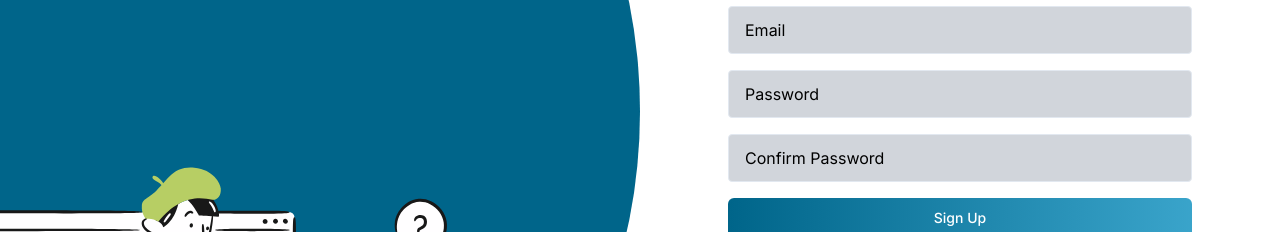
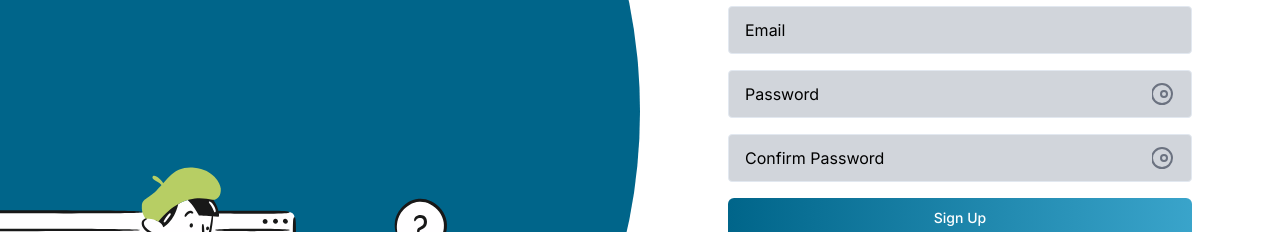
Before and after one commit to Software-Developer-Academy/mentor-match, a Next.js app: page /signup in a window 1280 px wide. Shown: the part 444-676 px from the top of the page. Built offline with nearby package versions, Linux system fonts and the light colour scheme; no server answers; a web font is replaced by a local one.

Commit message:
fix:fix:Allow a user to view the password they're typing when on a non-critical authentication form. #56

```diff
--- a/src/app/signup/page.tsx
+++ b/src/app/signup/page.tsx
@@ -8,12 +8,14 @@ import { useForm } from "react-hook-form";
 import { signupUser } from "@/lib/User/actions";
 import { signUpSchema } from "@/lib/User/validations";
 
-import { useState } from 'react';
+import { useState } from "react";
 const SignUp = () => {
-  const [password, setPassword] = useState('');
   const [showPassword, setShowPassword] = useState(false);
+  const [showConfirmPassword, setShowConfirmPassword] = useState(false);
+  const [password, setPassword] = useState("");
+  const [confirmPassword, setConfirmPassword] = useState("");
 
-  const handlePasswordChange = (e:React.ChangeEvent<HTMLInputElement>) => {
+  const handlePasswordChange = (e: React.ChangeEvent<HTMLInputElement>) => {
     const value = e.target.value;
     setPassword(value);
     setShowPassword(true);
@@ -23,6 +25,42 @@ const SignUp = () => {
       setShowPassword(false);
     }, 500);
   };
+
+  const handleConfirmPasswordChange = (
+    e: React.ChangeEvent<HTMLInputElement>
+  ) => {
+    const value = e.target.value;
+    setConfirmPassword(value);
+    setShowConfirmPassword(true);
+
+    // Hide the confirm password after 500 milliseconds
+    setTimeout(() => {
+      setShowConfirmPassword(false);
+    }, 500);
+  };
+
+  const togglePasswordVisibility = () => {
+    setShowPassword((prevShowPassword) => !prevShowPassword);
+    // Reset the timeout if the eye icon is clicked manually
+    if (!showPassword) {
+      setTimeout(() => {
+        setShowPassword(false);
+      }, 500);
+    }
+  };
+
+  const toggleConfirmPasswordVisibility = () => {
+    setShowConfirmPassword(
+      (prevShowConfirmPassword) => !prevShowConfirmPassword
+    );
+    // Reset the timeout if the eye icon is clicked manually
+    if (!showConfirmPassword) {
+      setTimeout(() => {
+        setShowConfirmPassword(false);
+      }, 500);
+    }
+  };
+
   const {
     register,
     handleSubmit,
@@ -101,9 +139,10 @@ const SignUp = () => {
                     </p>
                   )}
               </div>
-              <div className="mb-4">
+              <div className="mb-4 relative">
+                <div className="relative">
                   <input
-                     type={showPassword ? 'text' : 'password'}
+                    type={showPassword ? "text" : "password"}
                     placeholder="Password"
                     value={password}
                     onChange={handlePasswordChange}
@@ -112,6 +151,57 @@ const SignUp = () => {
                     required
                     // {...register("password")}
                   />
+                  {/* Password visibility toggle button */}
+                  <button
+                    type="button"
+                    onClick={togglePasswordVisibility}
+                    className="absolute inset-y-0 right-0 flex items-center px-4 focus:outline-none"
+                  >
+                    {showPassword ? (
+                      <svg
+                        xmlns="http://www.w3.org/2000/svg"
+                        className="h-6 w-6 text-gray-500"
+                        fill="none"
+                        viewBox="0 0 24 24"
+                        stroke="currentColor"
+                      >
+                        <path
+                          strokeLinecap="round"
+                          strokeLinejoin="round"
+                          strokeWidth={2}
+                          d="M15 12a3 3 0 11-6 0 3 3 0 016 0z"
+                        />
+                        <path
+                          strokeLinecap="round"
+                          strokeLinejoin="round"
+                          strokeWidth={2}
+                          d="M10 14l2-2m0 0l2-2m-2 2l-2-2m2 2l2 2"
+                        />
+                      </svg>
+                    ) : (
+                      <svg
+                        xmlns="http://www.w3.org/2000/svg"
+                        className="h-6 w-6 text-gray-500"
+                        fill="none"
+                        viewBox="0 0 24 24"
+                        stroke="currentColor"
+                      >
+                        <path
+                          strokeLinecap="round"
+                          strokeLinejoin="round"
+                          strokeWidth={2}
+                          d="M15 12a3 3 0 11-6 0 3 3 0 016 0z"
+                        />
+                        <path
+                          strokeLinecap="round"
+                          strokeLinejoin="round"
+                          strokeWidth={2}
+                          d="M17.18 19a10 10 0 01-14.36 0m14.36 0a10 10 0 10-14.36 0"
+                        />
+                      </svg>
+                    )}
+                  </button>
+                </div>
                 {errors.password?.message &&
                   typeof errors.password.message === "string" && (
                     <p className="text-red-500 text-sm mt-1">
@@ -119,15 +209,69 @@ const SignUp = () => {
                     </p>
                   )}
               </div>
-              <div className="mb-4">
+              <div className="mb-4 relative">
+                <div className="relative">
                   <input
-                  type="password"
+                    type={showConfirmPassword ? "text" : "password"}
                     placeholder="Confirm Password"
+                    value={confirmPassword}
+                    onChange={handleConfirmPasswordChange}
                     maxLength={64}
                     className="w-full bg-gray-300 text-black size-12 placeholder:text-black border px-4 rounded"
                     required
-                  {...register("confirmPassword")}
+                    // {...register("confirmPassword")}
                   />
+                  {/* Confirm Password visibility toggle button */}
+                  <button
+                    type="button"
+                    onClick={toggleConfirmPasswordVisibility}
+                    className="absolute inset-y-0 right-0 flex items-center px-4 focus:outline-none"
+                  >
+                    {showConfirmPassword ? (
+                      <svg
+                        xmlns="http://www.w3.org/2000/svg"
+                        className="h-6 w-6 text-gray-500"
+                        fill="none"
+                        viewBox="0 0 24 24"
+                        stroke="currentColor"
+                      >
+                        <path
+                          strokeLinecap="round"
+                          strokeLinejoin="round"
+                          strokeWidth={2}
+                          d="M15 12a3 3 0 11-6 0 3 3 0 016 0z"
+                        />
+                        <path
+                          strokeLinecap="round"
+                          strokeLinejoin="round"
+                          strokeWidth={2}
+                          d="M10 14l2-2m0 0l2-2m-2 2l-2-2m2 2l2 2"
+                        />
+                      </svg>
+                    ) : (
+                      <svg
+                        xmlns="http://www.w3.org/2000/svg"
+                        className="h-6 w-6 text-gray-500"
+                        fill="none"
+                        viewBox="0 0 24 24"
+                        stroke="currentColor"
+                      >
+                        <path
+                          strokeLinecap="round"
+                          strokeLinejoin="round"
+                          strokeWidth={2}
+                          d="M15 12a3 3 0 11-6 0 3 3 0 016 0z"
+                        />
+                        <path
+                          strokeLinecap="round"
+                          strokeLinejoin="round"
+                          strokeWidth={2}
+                          d="M17.18 19a10 10 0 01-14.36 0m14.36 0a10 10 0 10-14.36 0"
+                        />
+                      </svg>
+                    )}
+                  </button>
+                </div>
                 {errors.confirmPassword?.message &&
                   typeof errors.confirmPassword.message === "string" && (
                     <p className="text-red-500 text-sm mt-1">
```
Lines whose indentation alone changed are shown as unchanged.
